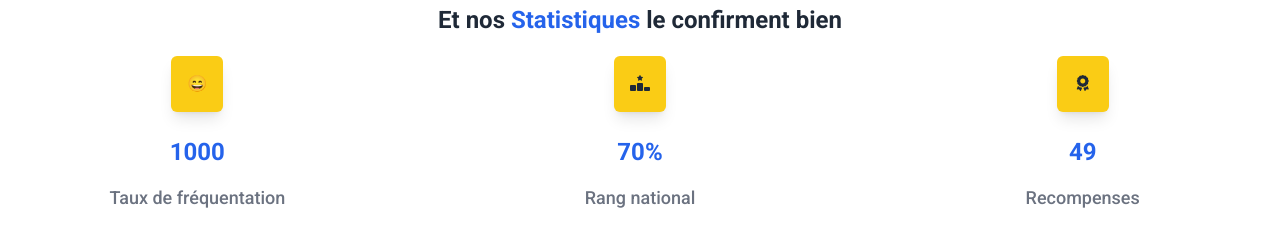
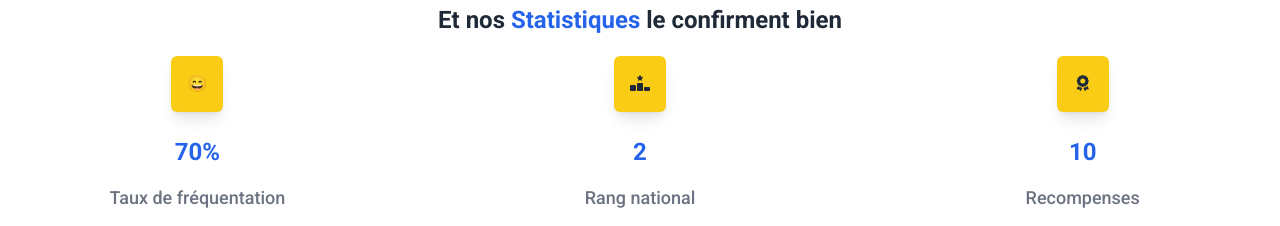
Before and after one commit to Shashou2023/Shashou2023.github.io, a React (Vite) app: page /#/ in a window 1280 px wide. Shown: the part 2040-2266 px from the top of the page. Built offline with nearby package versions, Linux system fonts and the light colour scheme.

Commit message:
Update Stats.jsx

```diff
--- a/src/components/Stats.jsx
+++ b/src/components/Stats.jsx
@@ -11,7 +11,7 @@ function Stats() {
         <div class="p-4 bg-yellow-400 rounded-md shadow-lg inline-block mb-6">
         <span class="w-5 h-5">😄</span>
         </div>
-        <h3 class="text-2xl font-bold text-blue-600 mb-4">1000</h3>
+        <h3 class="text-2xl font-bold text-blue-600 mb-4">70%</h3>
         <h5 class="text-lg font-medium text-gray-500">Taux de fréquentation</h5>
       </div>
 
@@ -19,7 +19,7 @@ function Stats() {
         <div class="p-4 bg-yellow-400 rounded-md shadow-lg inline-block mb-6">
         <i class="fa-solid fa-ranking-star w-5 h-5"></i>
         </div>
-        <h3 class="text-2xl font-bold text-blue-600 mb-4">70%</h3>
+        <h3 class="text-2xl font-bold text-blue-600 mb-4">2</h3>
         <h5 class="text-lg font-medium text-gray-500">Rang national</h5>
       </div>
 
@@ -27,7 +27,7 @@ function Stats() {
         <div class="p-4 bg-yellow-400 rounded-md shadow-lg inline-block mb-6">
         <i class="fas fa-award w-5 h-5"></i>
         </div>
-        <h3 class="text-2xl font-bold text-blue-600 mb-4">49</h3>
+        <h3 class="text-2xl font-bold text-blue-600 mb-4">10</h3>
         <h5 class="text-lg font-medium text-gray-500">Recompenses</h5>
       </div>
     </div>
```
